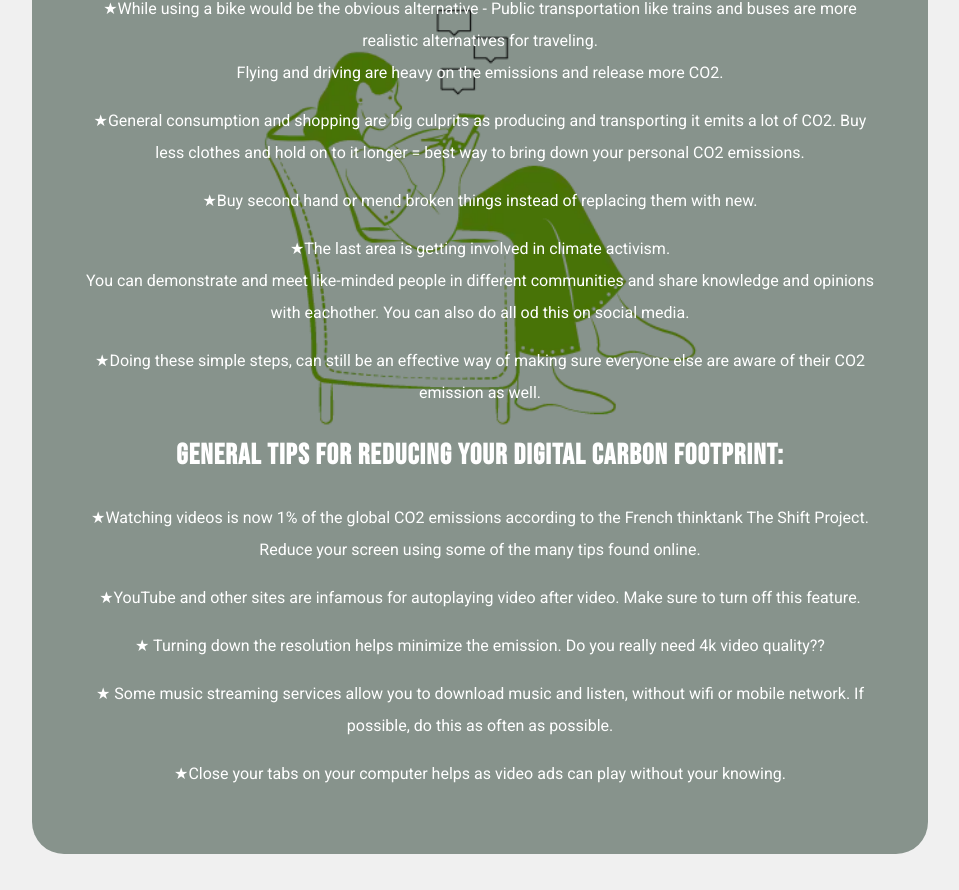
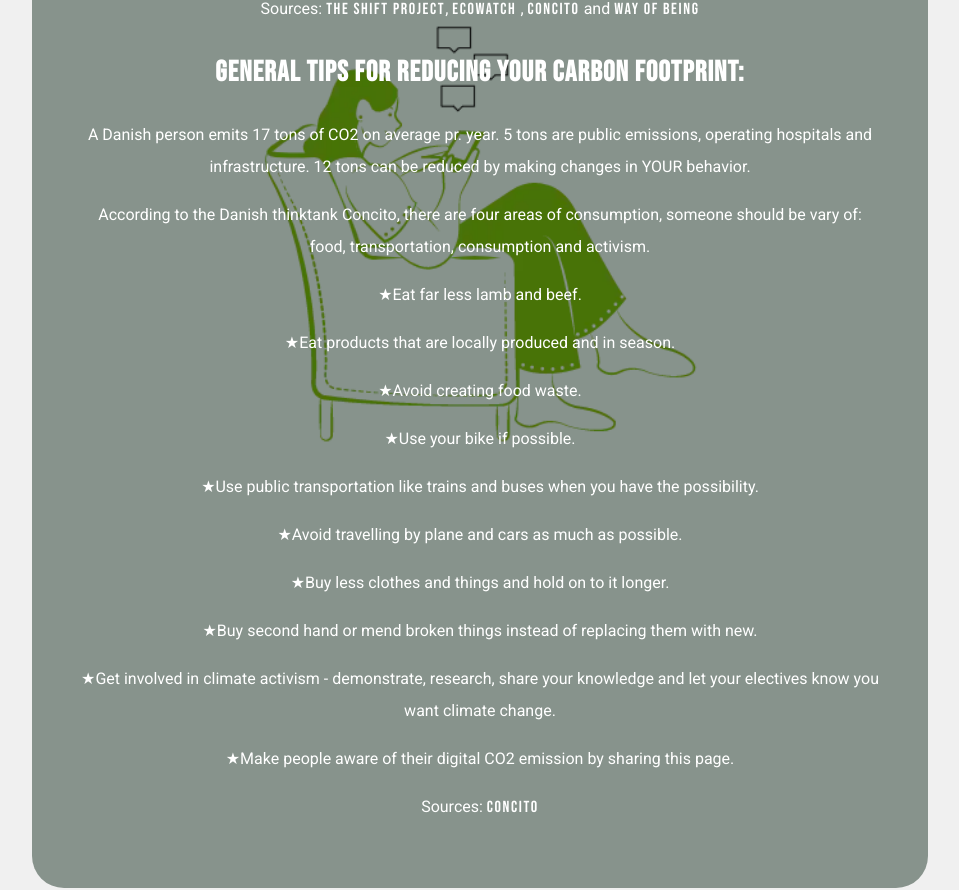
Before and after one commit to Yase0236/advice, a React (Vite) app: page / in a window 1280 px wide. Shown: the part 1376-2266 px from the top of the page, without its empty margins (160-1119 px from the left). Built offline with nearby package versions, Linux system fonts and the light colour scheme.

Commit message:
Tips section even shorter with links

```diff
--- a/components/Tips.jsx
+++ b/components/Tips.jsx
@@ -6,55 +6,33 @@ export default function Tips(props) {
     <>
       <section className="tips_section">
         <div className="tip">
+          <h3 className="tip_headings">Tips for reducing your digital carbon footprint:</h3>
+          <p>Watching videos is now 1% of the global CO2 emissions according to the French thinktank The Shift Project. Reduce your screen using some of the many tips found online.
+          </p>
+          <p><span>&#9733;</span>Turn of autoplay on YouTube and other sites.</p>
+          <p><span>&#9733;</span> Turn down the resolution on videos to reduce emission. Do you really need 4k video quality??</p>
+          <p><span>&#9733;</span> Download music instead of streaming when possible.</p>
+          <p><span>&#9733;</span>Close tabs on your computer and avoid video or ads playing without you knowing.</p>
+          <p className="p_sources">Sources: <a href="https://theshiftproject.org/en/home/">The Shift Project</a>, <a href="https://www.ecowatch.com/">EcoWatch</a> , <a href="https://concito.dk/bliv-klimaklog/hvad-kan-man-selv-goere">Concito </a> and <a href="https://wayofbeing.co/blogs/news/12-easy-ways-to-minimize-your-digital-carbon-footprint ">Way of Being</a></p>
+        </div>
+        <div className="tip">
           <h3 className="tip_headings">General tips for reducing your carbon footprint: </h3>
           <p>
-            A Danish person emits 17 tons of CO2 on average pr. year. <br /> 5 t. is public emissions, operating hospitals and infrastructure. 12 t. can be reduced by making changes in YOUR behavior.
+            A Danish person emits 17 tons of CO2 on average pr. year. 5 tons are public emissions, operating hospitals and infrastructure. 12 tons can be reduced by making changes in YOUR behavior.
           </p>
           <p>According to the Danish thinktank Concito, there are four areas of consumption, someone should be vary of: food, transportation, consumption and activism.</p>
           <p>
-            <span>&#9733;</span>Eating far less lamb and beef, and eat products that are locally produced and in season, and avoiding creating food waste can all help bring down the CO2 emissions.
-          </p>
-          <p>
-            <span>&#9733;</span>
-            While using a bike would be the obvious alternative - Public transportation like trains and buses are more realistic alternatives for traveling.
-            <br />
-            Flying and driving are heavy on the emissions and release more CO2.
-          </p>
-          <p>
-            <span>&#9733;</span>General consumption and shopping are big culprits as producing and transporting it emits a lot of CO2. Buy less clothes and hold on to it longer = best way to bring down your personal CO2 emissions.
-          </p>
-          <p>
-            <span>&#9733;</span>Buy second hand or mend broken things instead of replacing them with new.
-          </p>
-          <p>
-            <span>&#9733;</span>
-            The last area is getting involved in climate activism.
-            <br />
-            You can demonstrate and meet like-minded people in different communities and share knowledge and opinions with eachother. You can also do all od this on social media.
-          </p>
-          <p>
-            <span>&#9733;</span>Doing these simple steps, can still be an effective way of making sure everyone else are aware of their CO2 emission as well.
-          </p>
-        </div>
-
-        <div className="tip">
-          <h3 className="tip_headings">General tips for reducing your digital carbon footprint:</h3>
-          <p>
-            <span>&#9733;</span>
-            Watching videos is now 1% of the global CO2 emissions according to the French thinktank The Shift Project. Reduce your screen using some of the many tips found online.
-          </p>
-          <p>
-            <span>&#9733;</span>YouTube and other sites are infamous for autoplaying video after video. Make sure to turn off this feature.
-          </p>
-          <p>
-            <span>&#9733;</span> Turning down the resolution helps minimize the emission. Do you really need 4k video quality??
-          </p>
-          <p>
-            <span>&#9733;</span> Some music streaming services allow you to download music and listen, without wifi or mobile network. If possible, do this as often as possible.
-          </p>
-          <p>
-            <span>&#9733;</span>Close your tabs on your computer helps as video ads can play without your knowing.
-          </p>
+            <span>&#9733;</span>Eat far less lamb and beef.</p>
+          <p><span>&#9733;</span>Eat products that are locally produced and in season.</p>
+          <p><span>&#9733;</span>Avoid creating food waste.</p>
+          <p><span>&#9733;</span>Use your bike if possible.</p>
+          <p><span>&#9733;</span>Use public transportation like trains and buses when you have the possibility.</p>
+          <p><span>&#9733;</span>Avoid travelling by plane and cars as much as possible.</p>
+          <p><span>&#9733;</span>Buy less clothes and things and hold on to it longer.</p>
+          <p><span>&#9733;</span>Buy second hand or mend broken things instead of replacing them with new.</p>
+          <p><span>&#9733;</span>Get involved in climate activism - demonstrate, research, share your knowledge and let your electives know you want climate change.</p>
+          <p><span>&#9733;</span>Make people aware of their digital CO2 emission by sharing this page.</p>
+          <p className="p_sources">Sources: <a href="https://concito.dk/bliv-klimaklog/hvad-kan-man-selv-goere">Concito </a></p>
         </div>
       </section>
     </>
```
